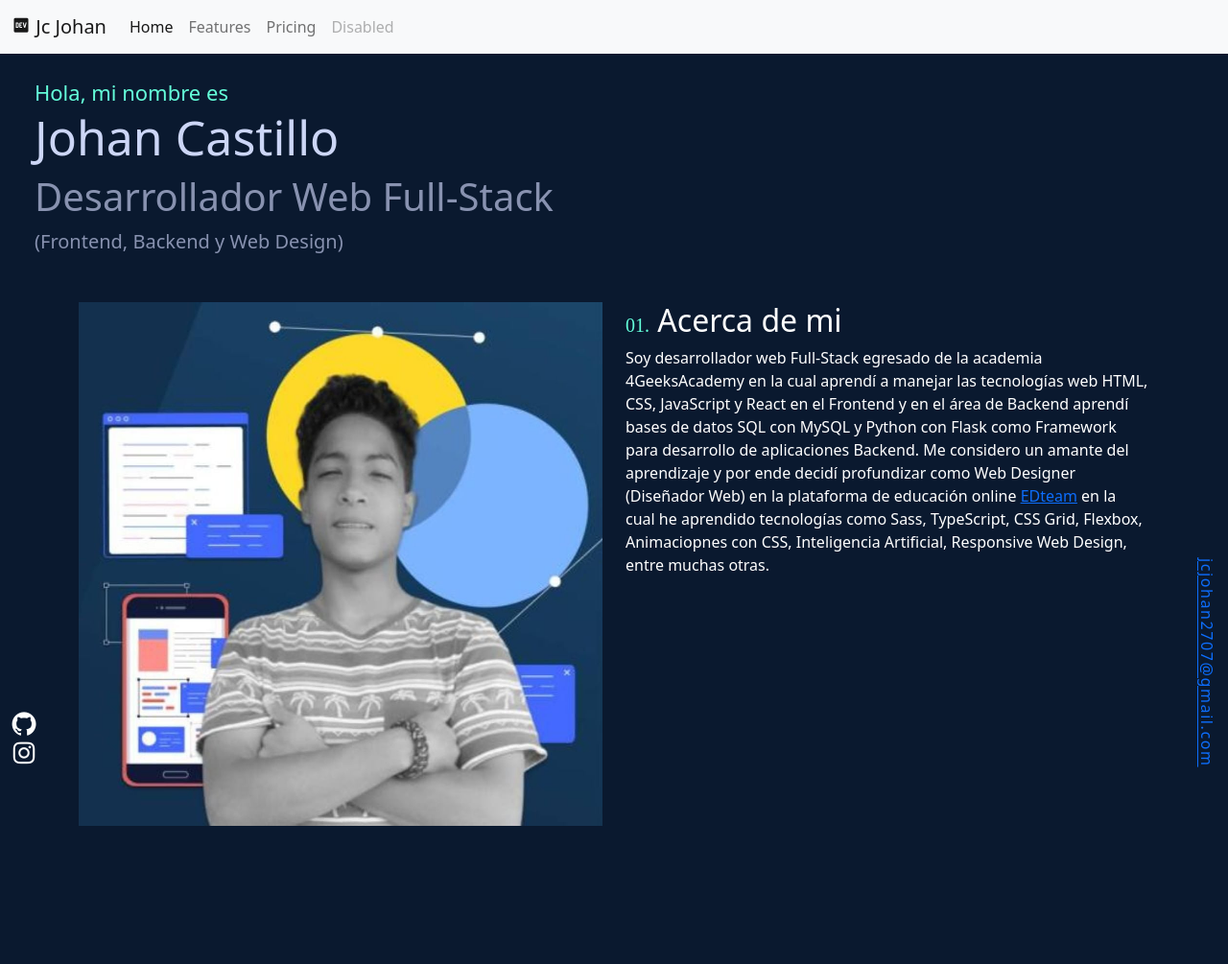
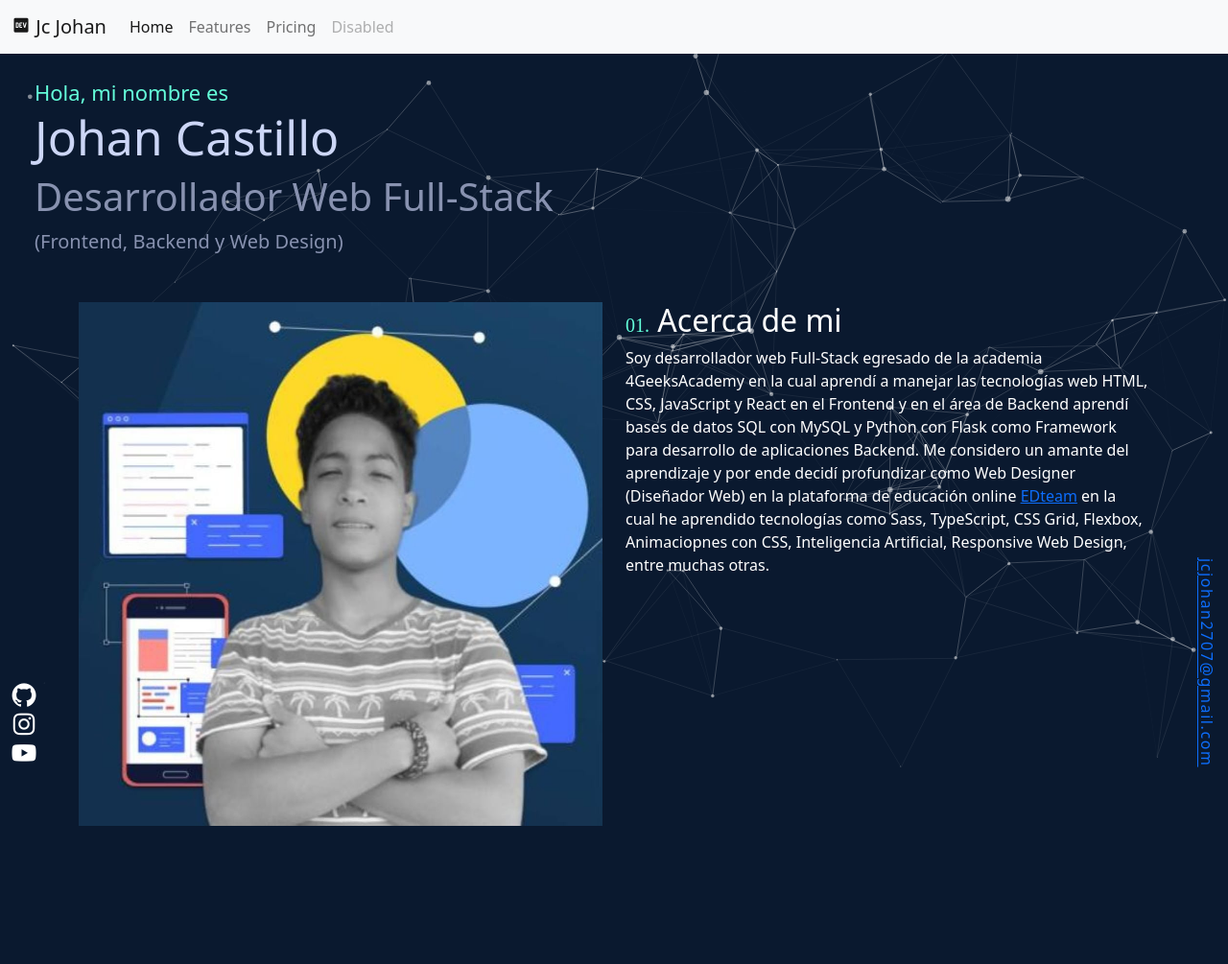
Before and after one commit to johancastillo/portafolio-jc, a PHP site: page / in a window 1280 px wide. Shown: the whole page at 96% size. Run offline with PHP 8.4, Linux system fonts and the light colour scheme; some libraries are stand-ins or nearby versions; some web fonts are replaced.

Commit message:
Active particles and new social

```diff
--- a/index.php
+++ b/index.php
@@ -36,6 +36,7 @@
     <div class="socials">
         <span class="icon-github"></span>
         <span class="icon-instagram"></span>
+        <span class="icon-youtube"></span>
         <span></span>
     </div>
 
@@ -55,6 +56,6 @@
 
     <!-- Particles JS -->
     <script src="./assets/js/particles.min.js"></script>
-    <!-- <script src="./assets/js/app.js"></script> -->
+    <script src="./assets/js/app.js"></script>
 </body>
 </html>
```
